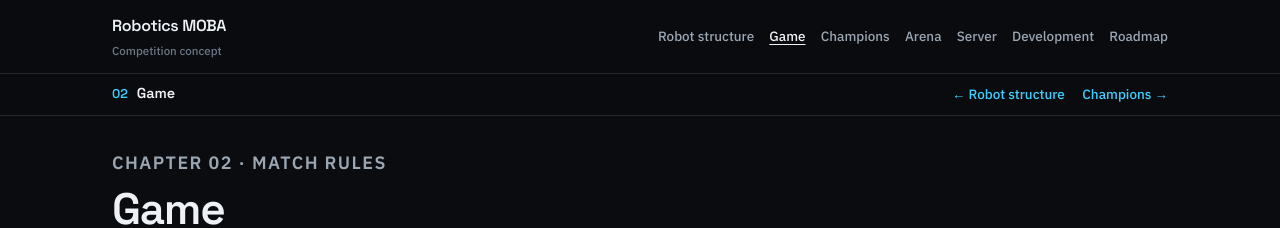
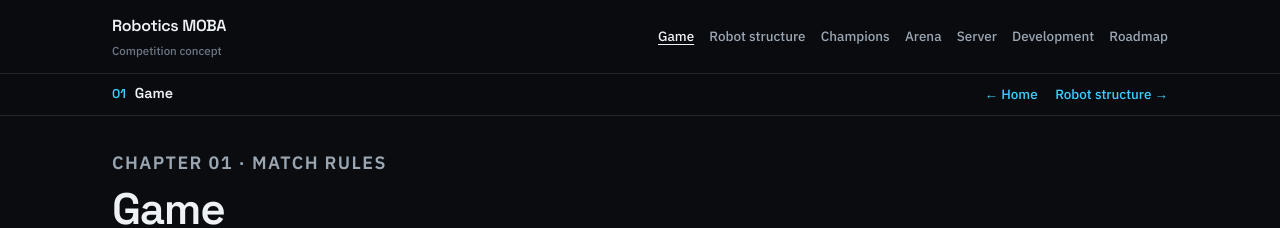
Before and after one commit to ahmedajiz629/robomoba, a React (Vite) app: page /game in a window 1280 px wide. Shown: the top 228 px of the page. Built offline with nearby package versions, Linux system fonts and the light colour scheme.

Commit message:
game img

```diff
--- a/src/data/chapters.ts
+++ b/src/data/chapters.ts
@@ -8,18 +8,18 @@ export type Chapter = {
 
 export const chapters: Chapter[] = [
   {
+    id: "game",
+    number: "01",
+    title: "Game",
+    path: "/game",
+    promise: "HP, Mana, Charge, cooldowns, spawn, and the Nexus.",
+  },
+  {
     id: "system",
-    number: "01",
+    number: "02",
     title: "Robot structure",
     path: "/system",
     promise: "How the robot is wired — who owns actuators vs sensors.",
-  },
-  {
-    id: "game",
-    number: "02",
-    title: "Game",
-    path: "/game",
-    promise: "HP, Mana, Charge, cooldowns, spawn, and the Nexus.",
   },
   {
     id: "champions",
--- a/src/pages/Champions.tsx
+++ b/src/pages/Champions.tsx
@@ -257,7 +257,7 @@ export default function Champions() {
       </Takeaway>
 
       <PageNav>
-        <Link to="/game">← Game</Link>
+        <Link to="/system">← Robot structure</Link>
         <Link to="/arena">Next: Arena →</Link>
       </PageNav>
     </Layout>
--- a/src/pages/Game.tsx
+++ b/src/pages/Game.tsx
@@ -26,7 +26,7 @@ export default function Game() {
   return (
     <Layout>
       <PageIntro>
-        <Eyebrow>Chapter 02 · Match rules</Eyebrow>
+        <Eyebrow>Chapter 01 · Match rules</Eyebrow>
         <h1>Game</h1>
         <p>
           How physical play becomes a match: action → sensing → server →
@@ -34,6 +34,16 @@ export default function Game() {
           Nexus that opens only when a lane is cleared.
         </p>
       </PageIntro>
+
+      <WideSection>
+        <Figure
+          src="/images/wild-rift-nexus.png"
+          alt="Wild Rift briefing: lanes, turrets, spawn platform, and destroy the enemy Nexus"
+          caption="The match you are playing. Push the lanes, break the turrets, destroy the Nexus."
+          credit="League of Legends: Wild Rift · interfaceingame.com"
+          fit="contain"
+        />
+      </WideSection>
 
       <WideSection>
         <h2>Physical action → game event</h2>
@@ -182,8 +192,8 @@ export default function Game() {
       </Takeaway>
 
       <PageNav>
-        <Link to="/system">← Robot structure</Link>
-        <Link to="/champions">Next: Champions →</Link>
+        <Link to="/">← Home</Link>
+        <Link to="/system">Next: Robot structure →</Link>
       </PageNav>
     </Layout>
   );
--- a/src/pages/System.tsx
+++ b/src/pages/System.tsx
@@ -24,7 +24,7 @@ export default function System() {
   return (
     <Layout>
       <PageIntro>
-        <Eyebrow>Chapter 01 · Robot structure</Eyebrow>
+        <Eyebrow>Chapter 02 · Robot structure</Eyebrow>
         <h1>Robot structure</h1>
         <p>
           How a competition robot is put together: what the team builds, what
@@ -147,8 +147,8 @@ export default function System() {
       </Takeaway>
 
       <PageNav>
-        <Link to="/">← Home</Link>
-        <Link to="/game">Next: Game →</Link>
+        <Link to="/game">← Game</Link>
+        <Link to="/champions">Next: Champions →</Link>
       </PageNav>
     </Layout>
   );
```
Also changed, not shown: 1 other file (tests, documents, lock files or other folders).
